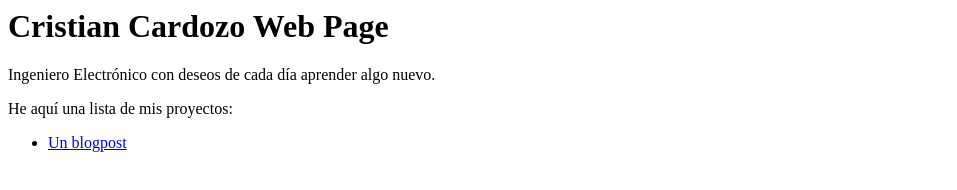
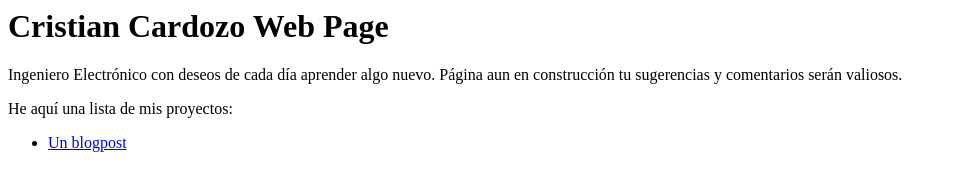
Before and after one commit to cardozo94/cardozo94, a plain HTML site: page index.html in a window 1280 px wide. Shown: the whole page, without its empty margins (0-957 px from the left). Drawn offline with Linux system fonts and the light colour scheme.

Commit message:
Declaración de construcción de pagina wweb

```diff
--- a/index.html
+++ b/index.html
@@ -1,5 +1,5 @@
 <h1>Cristian Cardozo Web Page</h1>
-<p>Ingeniero Electrónico con deseos de cada día aprender algo nuevo.</p>
+<p>Ingeniero Electrónico con deseos de cada día aprender algo nuevo. Página aun en construcción tu sugerencias y comentarios serán valiosos.</p>
 <p>He aqu&iacute; una lista de mis proyectos:
 	<ul>
 		<li><a href="https://cardozo94.github.io/hyperblog/blogpost.html">Un blogpost</a></li>
```
